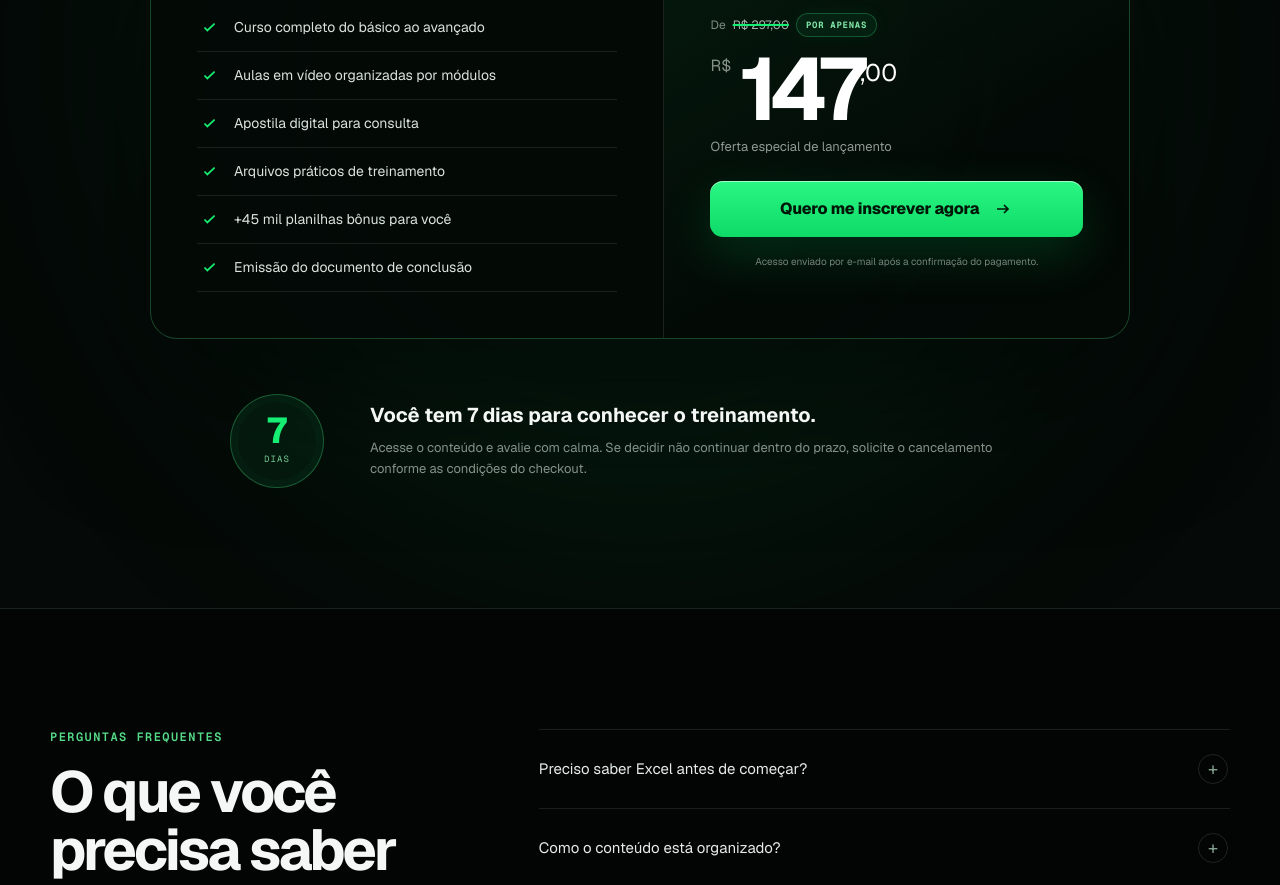
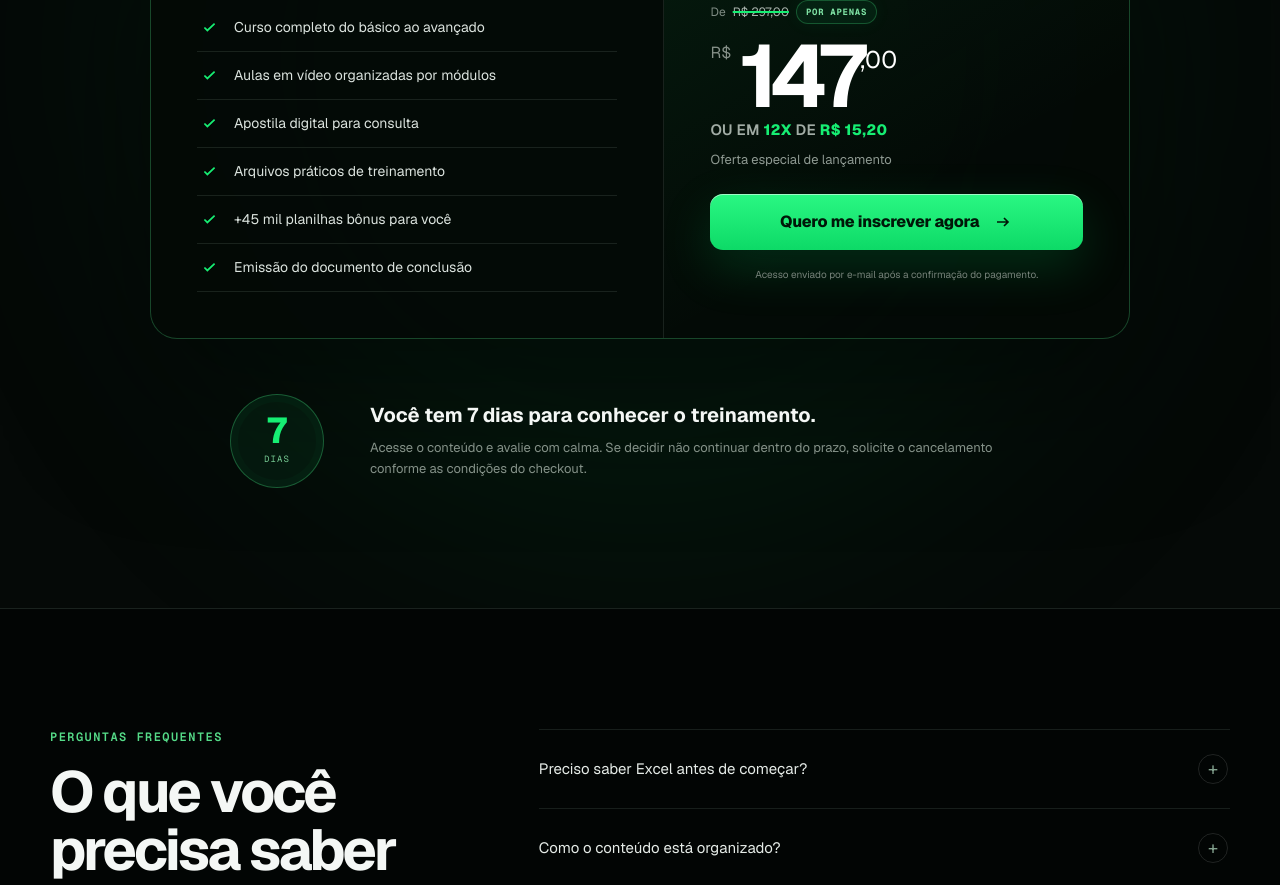
Before and after one commit to MindLone/excel-avancado, a Next.js app: page / in a window 1280 px wide. Shown: the part 7360-8245 px from the top of the page. Built offline with nearby package versions, Linux system fonts and the light colour scheme; no server answers.

Commit message:
Adiciona opção de parcelamento à oferta

```diff
--- a/app/globals.css
+++ b/app/globals.css
@@ -397,6 +397,14 @@ h1, h2, p { margin-top: 0; }
 .price strong { font-size: 88px; letter-spacing: -.075em; }
 .price i { padding-top: 16px; font-size: 24px; font-style: normal; }
 .price-box > p { margin: 5px 0 26px; color: #8e9a92; font-size: 13px; }
+.price-box > .installment-price {
+  margin: 0 0 7px;
+  color: #a2ada6;
+  font-size: 15px;
+  font-weight: 520;
+  letter-spacing: .015em;
+}
+.installment-price strong { color: var(--green); font-weight: 760; }
 .checkout-button { width: 100%; border: 0; cursor: pointer; }
 .access-note { margin-top: 17px; color: #76827a; font-size: 10px; line-height: 1.5; text-align: center; }
 .guarantee { display: grid; grid-template-columns: 110px 1fr; align-items: center; gap: 30px; max-width: 820px; margin: 55px auto 0; }
--- a/app/site-client.tsx
+++ b/app/site-client.tsx
@@ -302,6 +302,7 @@ export function LandingPage() {
     <i>,00</i>
   </div>
 
+  <p className="installment-price">OU EM <strong>12X</strong> DE <strong>R$ 15,20</strong></p>
   <p>Oferta especial de lançamento</p>
 
   <button
```
